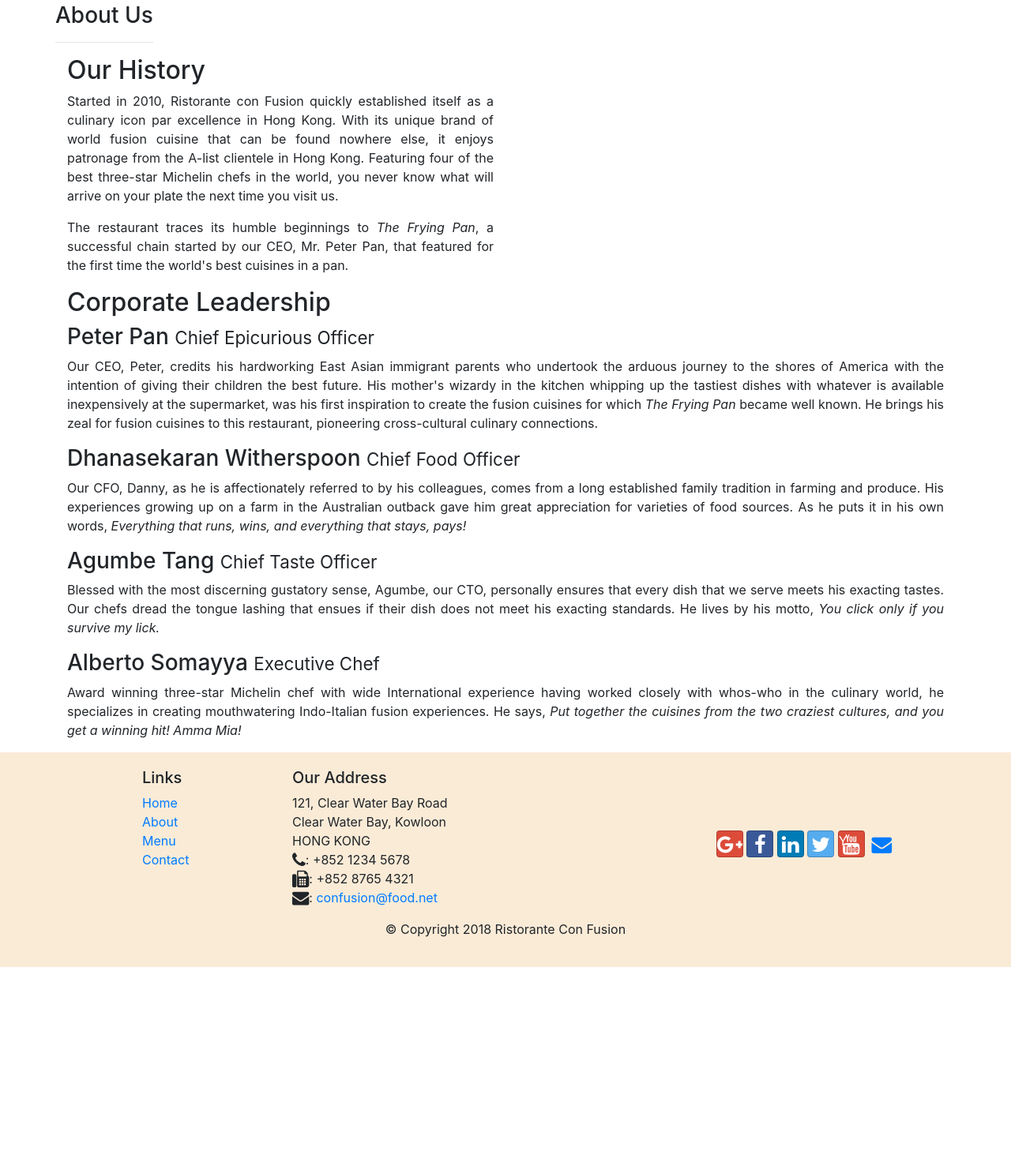
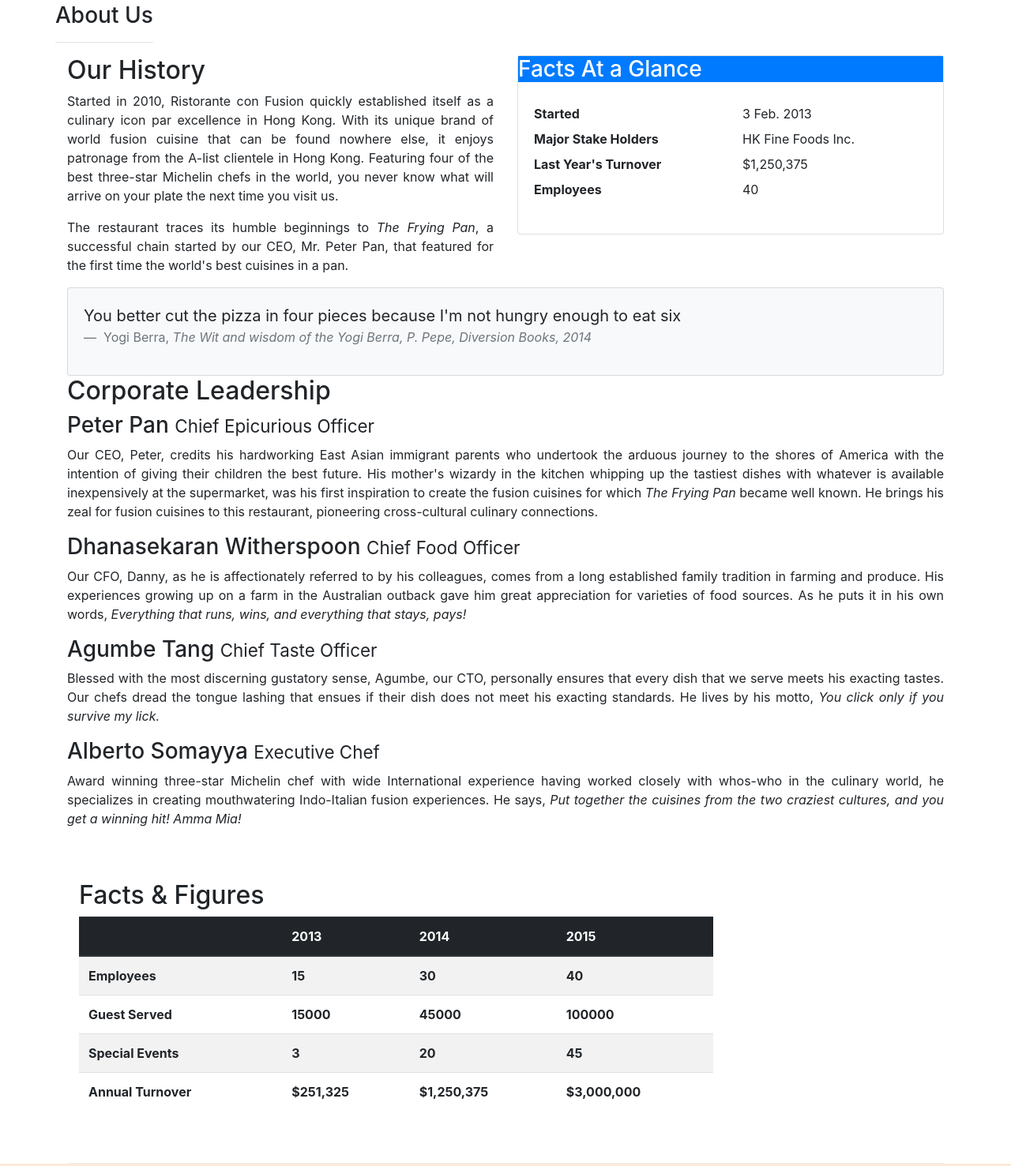
Before and after one commit to abodedaniel/RistoranteWebsite, a website: page aboutus.html in a window 1280 px wide. Shown: the part 395-1872 px from the top of the page at 79% size. Before the commit the page ends 1620 px from the top, so only its background shows below. Drawn offline with nearby package versions, Linux system fonts and the light colour scheme.

Commit message:
Tables and Cards in Aboutus.html

```diff
--- a/aboutus.html
+++ b/aboutus.html
@@ -25,10 +25,10 @@
             <a class="navbar-brand mr-auto" href="./index.html">Ristorante Con Fusion</a>
             <div class="collapse navbar-collapse" id="Navbar">
                 <ul class="navbar-nav mr-auto">
-                    <li class="nav-item"><a class="nav-link" href="./index.html"><span class="fa fa-home fa-lg"></span>Home</a></li>
-                    <li class="nav-item active"><a class="nav-link" href="#"><span class="fa fa-info fa-lg"></span>About</a></li>
-                    <li class="nav-item"><a class="nav-link" href="#"><span class="fa fa-list fa-lg"></span>Menu</a></li>
-                    <li class="nav-item"><a class="nav-link" href="#"><span class="fa fa-address-book fa-lg"></span>Contact</a></li>
+                    <li class="nav-item navItem"><a class="nav-link" href="./index.html"><span class="fa fa-home fa-lg"></span>Home</a></li>
+                    <li class="nav-item active navItem"><a class="nav-link" href="#"><span class="fa fa-info fa-lg"></span>About</a></li>
+                    <li class="nav-item navItem"><a class="nav-link" href="#"><span class="fa fa-list fa-lg"></span>Menu</a></li>
+                    <li class="nav-item navItem"><a class="nav-link" href="#"><span class="fa fa-address-book fa-lg"></span>Contact</a></li>
 
                 </ul>
             </div>
@@ -67,7 +67,35 @@
                 <p>Started in 2010, Ristorante con Fusion quickly established itself as a culinary icon par excellence in Hong Kong. With its unique brand of world fusion cuisine that can be found nowhere else, it enjoys patronage from the A-list clientele in Hong Kong.  Featuring four of the best three-star Michelin chefs in the world, you never know what will arrive on your plate the next time you visit us.</p>
                 <p>The restaurant traces its humble beginnings to <em>The Frying Pan</em>, a successful chain started by our CEO, Mr. Peter Pan, that featured for the first time the world's best cuisines in a pan.</p>
             </div>
-            <div>
+            <div class="col-sm">
+                <div class="card">
+                    <h3 class="class-header bg-primary text-white">Facts At a Glance</h3>
+                    <div class="card-body">
+                        <dl class="row">
+                                <dt class="col-6">Started</dt>
+                                <dd class="col-6">3 Feb. 2013</dd>
+                                <dt class="col-6">Major Stake Holders</dt>
+                                <dd class="col-6">HK Fine Foods Inc.</dd>
+                                <dt class="col-6">Last Year's Turnover</dt>
+                                <dd class="col-6">$1,250,375</dd>
+                                <dt class="col-6">Employees</dt>
+                                <dd class="col-6">40</dd>
+                        </dl>
+                    </div>
+                </div>
+            </div>
+            <div class="col-12">
+                <div class="card card-body bg-light">
+                    <blockquote class="blockquote">
+                        <p class="mb-0">You better cut the pizza in four pieces
+                        because I'm not hungry enough to eat six</p>
+                        <footer class="blockquote-footer">
+                            Yogi Berra, <cite title="Source Title">
+                            The Wit and wisdom of the Yogi Berra, P. Pepe, Diversion Books, 2014
+                        </cite>
+                        </footer>
+                    </blockquote>
+                </div>
             </div>
         </div>
 
@@ -84,7 +112,52 @@
                 <h3>Alberto Somayya <small>Executive Chef</small></h3>
                 <p class="d-none d-sm-block">Award winning three-star Michelin chef with wide International experience having worked closely with whos-who in the culinary world, he specializes in creating mouthwatering Indo-Italian fusion experiences. He says, <em>Put together the cuisines from the two craziest cultures, and you get a winning hit! Amma Mia!</em></p>
             </div>
-       </div>
+        </div>
+        <div class="row row-content">
+            <div class="col-12 col-sm-9">
+                <h2>Facts &amp Figures</h2>
+                <div class="table-responsive">
+                    <table class="table table-striped">
+                        <thead class="thead-dark">
+                            <tr>
+                                <th>&nbsp</th>
+                                <th>2013</th>
+                                <th>2014</th>
+                                <th>2015</th>
+                            </tr>
+                        </thead>
+                        <tbody>
+                            <tr>
+                                <th>Employees</th>
+                                <th>15</th>
+                                <th>30</th>
+                                <th>40</th>
+                            </tr>
+                            <tr>
+                                <th>Guest Served</th>
+                                <th>15000</th>
+                                <th>45000</th>
+                                <th>100000</th>
+                            </tr>
+                            <tr>
+                                <th>Special Events</th>
+                                <th>3</th>
+                                <th>20</th>
+                                <th>45</th>
+                            </tr>
+                            <tr>
+                                <th>Annual Turnover</th>
+                                <th>$251,325</th>
+                                <th>$1,250,375</th>
+                                <th>$3,000,000</th>
+                            </tr>
+                        </tbody>
+                    </table>
+                </div>
+            </div>
+            <div class="col-12 col-sm-3"></div>
+
+        </div>
 
     </div>
 
--- a/css/style.css
+++ b/css/style.css
@@ -37,3 +37,7 @@ body{
 .navbar-dark{
     background-color: black;
 }
+
+.navItem{
+    padding: 0px 20px 0px 20px;
+}
```
Also changed, not shown: contactus.html (+4 -4 lines), index.html (+4 -4 lines).
